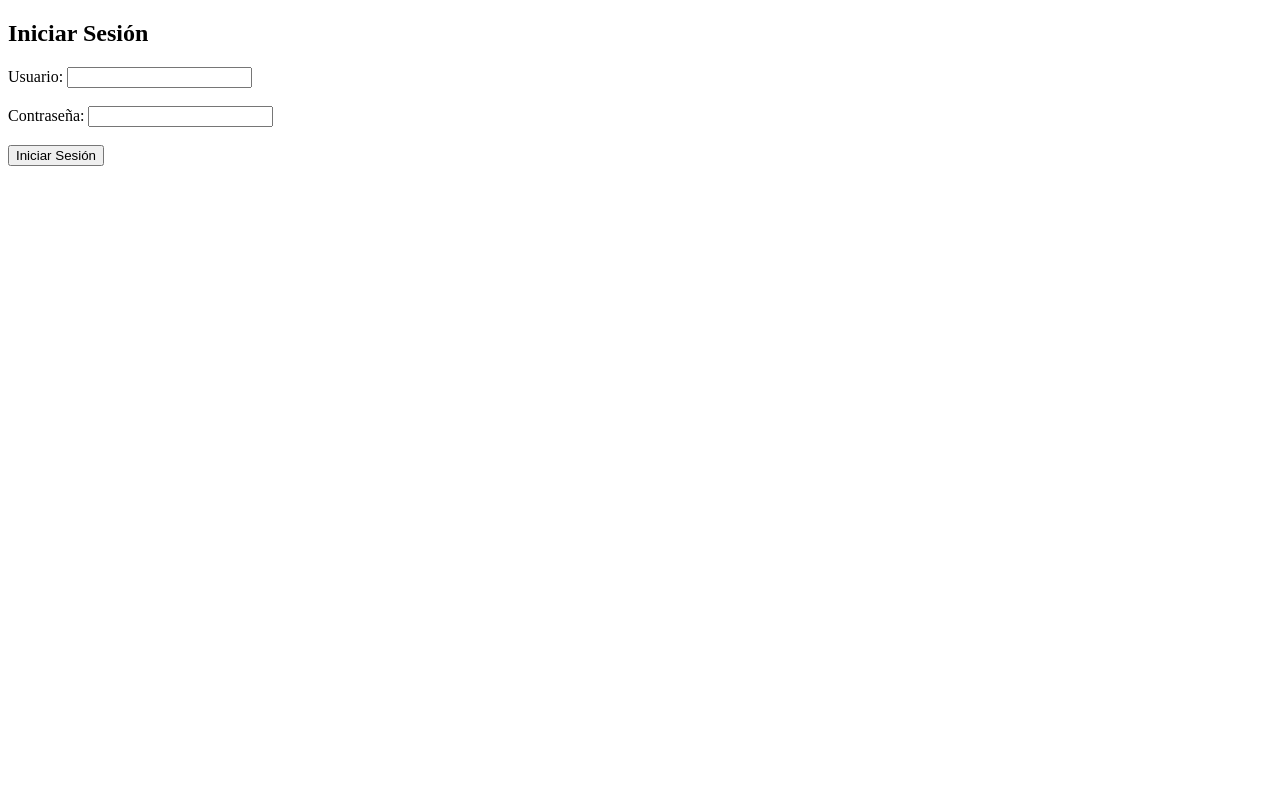
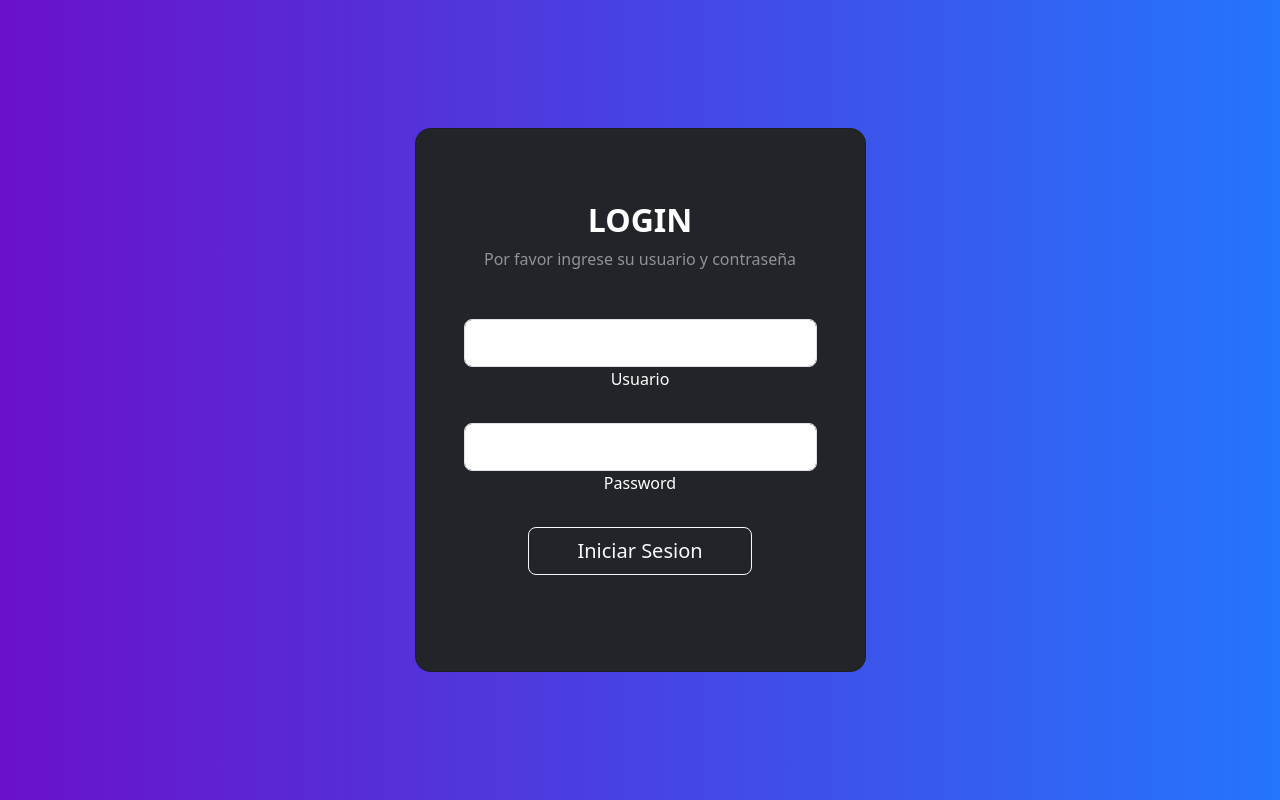
Before and after one commit to solorzanob90/sportia, a Flask app: page /login in a window 1280 px wide. Run offline with Flask 3, Linux system fonts and the light colour scheme.

Commit message:
Creación de la vista del login con Bootstrap y CSS

```diff
--- a/template/public/login.html
+++ b/template/public/login.html
@@ -3,24 +3,62 @@
 <head>
     <meta charset="UTF-8">
     <meta name="viewport" content="width=device-width, initial-scale=1.0">
+    <link href="https://cdn.jsdelivr.net/npm/bootstrap@5.3.2/dist/css/bootstrap.min.css" rel="stylesheet" integrity="sha384-T3c6CoIi6uLrA9TneNEoa7RxnatzjcDSCmG1MXxSR1GAsXEV/Dwwykc2MPK8M2HN" crossorigin="anonymous">
     <title>Acceso</title>
+
+    <style>
+        .gradient-custom {
+    /* fallback for old browsers */
+    background: #6a11cb;
+
+    /* Chrome 10-25, Safari 5.1-6 */
+    background: -webkit-linear-gradient(to right, rgba(106, 17, 203, 1), rgba(37, 117, 252, 1));
+
+    /* W3C, IE 10+/ Edge, Firefox 16+, Chrome 26+, Opera 12+, Safari 7+ */
+    background: linear-gradient(to right, rgba(106, 17, 203, 1), rgba(37, 117, 252, 1))
+    }
+    </style>
+
 </head>
+
 <body>
 
+    <section class="vh-100 gradient-custom">
+        <div class="container py-5 h-100">
+          <div class="row d-flex justify-content-center align-items-center h-100">
+             <div class="col-12 col-md-8 col-lg-6 col-xl-5">
+                 <div class="card bg-dark text-white" style="border-radius: 1rem;">
+                        <div class="card-body p-5 text-center">
 
-    <h2>Iniciar Sesión</h2>
-    <form action="{{ url_for('verificarusuario') }}" method="POST">
-        <label>Usuario:</label>
-        <input type="text" name="username" required><br><br>
+                            <div class="mb-md-5 mt-md-4 pb-0">
 
-        <label>Contraseña:</label>
-        <input type="password" name="password" required><br><br>
+                                <h2 class="fw-bold mb-2 text-uppercase">Login</h2>
+                                <p class="text-white-50 mb-5">Por favor ingrese su usuario y contraseña</p>
 
-        <button type="submit" class="btn btn-primary">Iniciar Sesión</button>
-    </form>
+                                 <form action="{{ url_for('verificarusuario') }}" method="POST">
+                                      <div class="form-outline form-white mb-4">
+                                            <input type="text"  name="username" required class="form-control form-control-lg">
+                                            <label class="form-label">Usuario</label>
+                                      </div>
+                                          <div class="form-outline form-white mb-4">
+                                                <input type="password" name="password" required class="form-control form-control-lg">
+                                                <label class="form-label">Password</label>
+                                          </div>
+                                          <button class="btn btn-outline-light btn-lg px-5" type="submit">Iniciar Sesion</button>
+                                 </form>
+
+
+                         </div>
+                     </div>
+                 </div>
+              </div>
+          </div>
+        </div>
+    </section>
 
 
 
+    <script src="https://cdn.jsdelivr.net/npm/bootstrap@5.3.2/dist/js/bootstrap.bundle.min.js" integrity="sha384-C6RzsynM9kWDrMNeT87bh95OGNyZPhcTNXj1NW7RuBCsyN/o0jlpcV8Qyq46cDfL" crossorigin="anonymous"></script>
 </body>
 
 </html>
```
